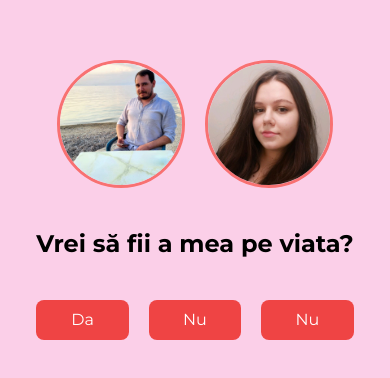
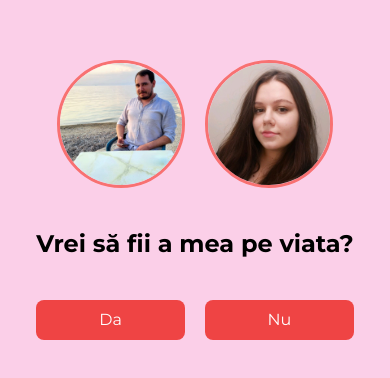
Before and after one commit to Dphpvp/girlfriend-proposal, a Next.js app: page / in a window 390 px wide. Shown: the part 222-600 px from the top of the page. Built offline with nearby package versions, Linux system fonts and the light colour scheme.

Commit message:
Update page.tsx

```diff
--- a/src/app/page.tsx
+++ b/src/app/page.tsx
@@ -67,12 +67,7 @@ export default function Home() {
             >
               {newMessageButton ? "Da" : "Nu"}
             </Button>
-            <Button
-              onClick={() => setSuccess(true)}
-              className="flex-1 block lg:hidden"
-            >
-              Nu
-            </Button>
+
           </div>
         )}
       </div>
```
